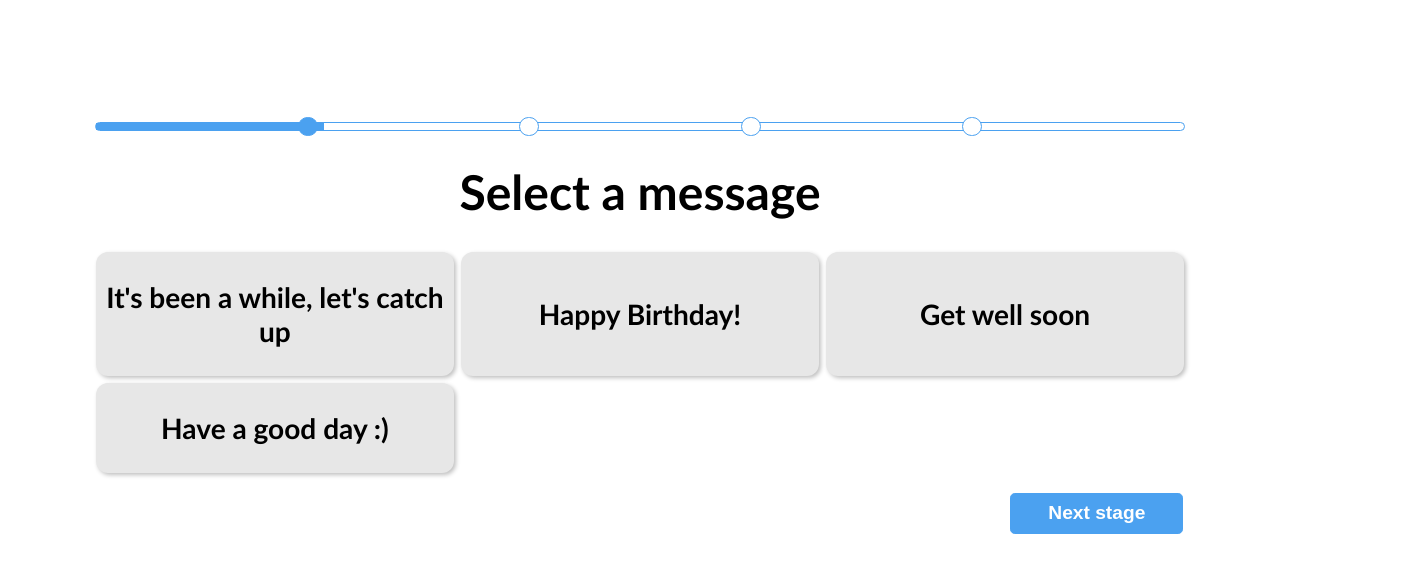
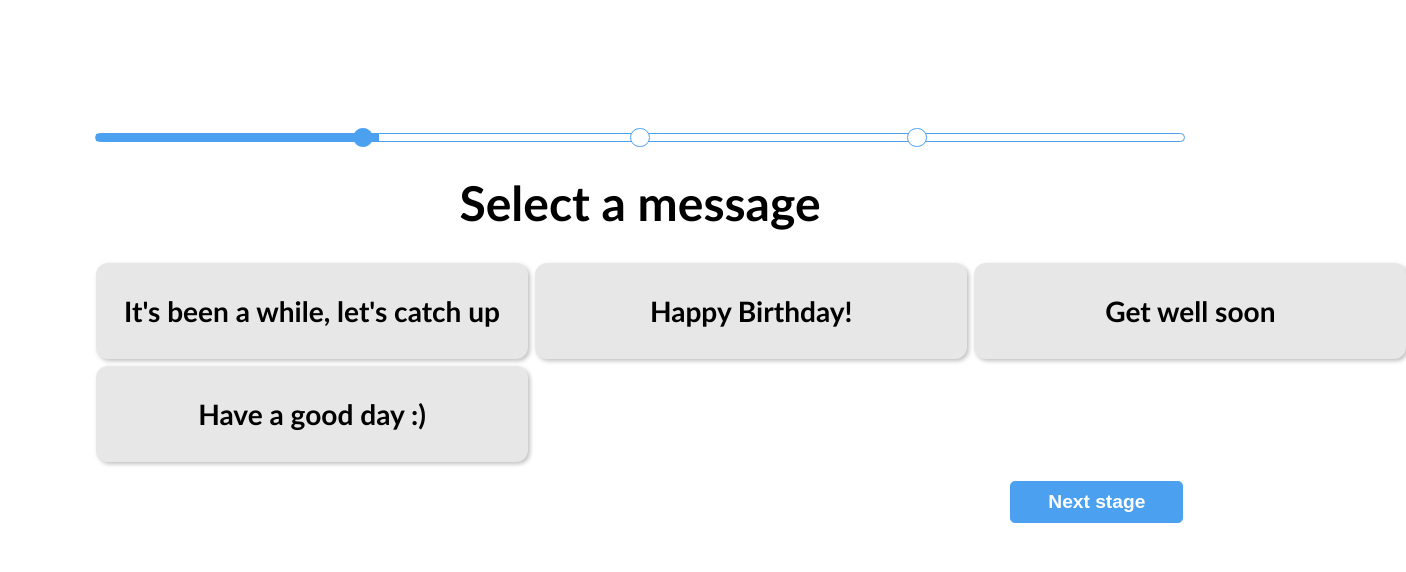
Before and after one commit to CJFWeatherhead/ecard-generator-1, a React (Vite) app: page /generate-ecard in a window 1280 px wide. Shown: the top 572 px of the page, 1406 px wide, since content can reach past the window. Built offline with nearby package versions, Linux system fonts and the light colour scheme; the HTML template or start-up script is replaced by a standard one.

Commit message:
Fixed css file measurements for build

```diff
--- a/package.json
+++ b/package.json
@@ -4,7 +4,8 @@
   "description": "",
   "main": "index.js",
   "scripts": {
-    "start": "parcel public/index.html"
+    "start": "parcel public/index.html",
+    "build": "parcel build public/index.html"
   },
   "keywords": [],
   "author": "",
--- a/src/generate-card/generation-stages/ChoiceCard.css
+++ b/src/generate-card/generation-stages/ChoiceCard.css
@@ -3,8 +3,8 @@
     justify-content: center;
     align-items: center;
 
-    width: calc(fit-content + 0.1em);
-    height: calc(fit-content + 0.1em);
+    width: 18em;
+    height: 4em;
     background-color: #E7E7E7;
     border-radius: 0.50em;
     box-shadow: 2px 2px 4px rgba(0, 0, 0, 0.25);
@@ -15,7 +15,7 @@
 }
 
 .selected {
-    position: relative;
+  position: relative;
 }
 
 .selected::before {
--- a/src/generate-card/generation-stages/download/downloadEcard.css
+++ b/src/generate-card/generation-stages/download/downloadEcard.css
@@ -13,7 +13,7 @@
     width: 18em;
     height: 6em;
 
-    background-color: #c0ffee;
+    background-image: linear-gradient(326deg, #861657 0%, #ffa69e 74%);
     border-radius: 0.50em;
     box-shadow: 2px 2px 4px rgba(0, 0, 0, 0.25);
 }
--- a/src/pages/GenerateCard.css
+++ b/src/pages/GenerateCard.css
@@ -44,7 +44,7 @@
     left: 0;
 
     height: 100%;
-    width: 21%;
+    width: 36%;
 
     background-color: var(--progress-indicator-color);
 }
--- a/src/pages/GenerateCard.tsx
+++ b/src/pages/GenerateCard.tsx
@@ -8,13 +8,12 @@ import './GenerateCard.css'
 function GenerateCard() {
     const [cardComponent, changeCardComponent] = useState("msg")
 
-    let [indicatorWidth, setWidth] = useState({widthLength: "21%"})
+    let [indicatorWidth, setWidth] = useState({widthLength: "26%"})
 
 
     const [firstMilestone, setFirstMilestone] = useState("progress-milestone progress-milestone__color")
     const [secondMilestone, setSecondMilestone] = useState("progress-milestone")
     const [thirdMilestone, setThirdMilestone] = useState("progress-milestone")
-    const [fourthMilestone, setFourthMilestone] = useState("progress-milestone")
 
     const indicator = document.getElementById("progress-indicator-color")
 
@@ -33,29 +32,19 @@ function GenerateCard() {
                 setFirstMilestone("progress-milestone progress-milestone__color")
                 setSecondMilestone("progress-milestone")
                 setThirdMilestone("progress-milestone")
-                setFourthMilestone("progress-milestone")
-                setWidth({widthLength: "21%"})
+                setWidth({widthLength: "26%"})
                 break
             case "img":
                 setFirstMilestone("progress-milestone progress-milestone__color")
                 setSecondMilestone("progress-milestone progress-milestone__color")
                 setThirdMilestone("progress-milestone")
-                setFourthMilestone("progress-milestone")
-                setWidth({widthLength: "41%"})
+                setWidth({widthLength: "52%"})
                 break
             case "download":
                 setFirstMilestone("progress-milestone progress-milestone__color")
                 setSecondMilestone("progress-milestone progress-milestone__color")
                 setThirdMilestone("progress-milestone progress-milestone__color")
-                setFourthMilestone("progress-milestone")
-                setWidth({widthLength: "61%"})
-                break
-            case "share":
-                setFirstMilestone("progress-milestone progress-milestone__color")
-                setSecondMilestone("progress-milestone progress-milestone__color")
-                setThirdMilestone("progress-milestone progress-milestone__color")
-                setFourthMilestone("progress-milestone progress-milestone__color")
-                setWidth({widthLength: "81%"})
+                setWidth({widthLength: "100%"})
                 break
             default:
                 console.log("Something weird is happening right now!!")
@@ -72,7 +61,6 @@ function GenerateCard() {
                 <div className={firstMilestone}></div>
                 <div id="second" className={secondMilestone}></div>
                 <div className={thirdMilestone}></div>
-                <div className={fourthMilestone}></div>
             </div>
             <header id="progress-headings">
                 <CardStageContext.Provider value={switchComponent}>
```
